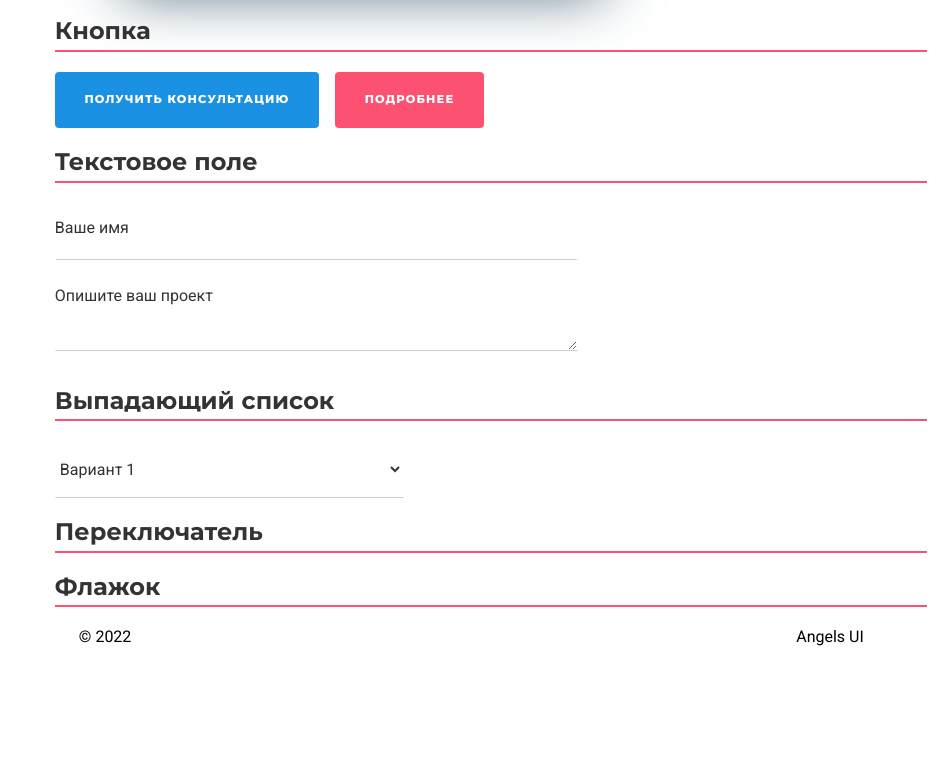
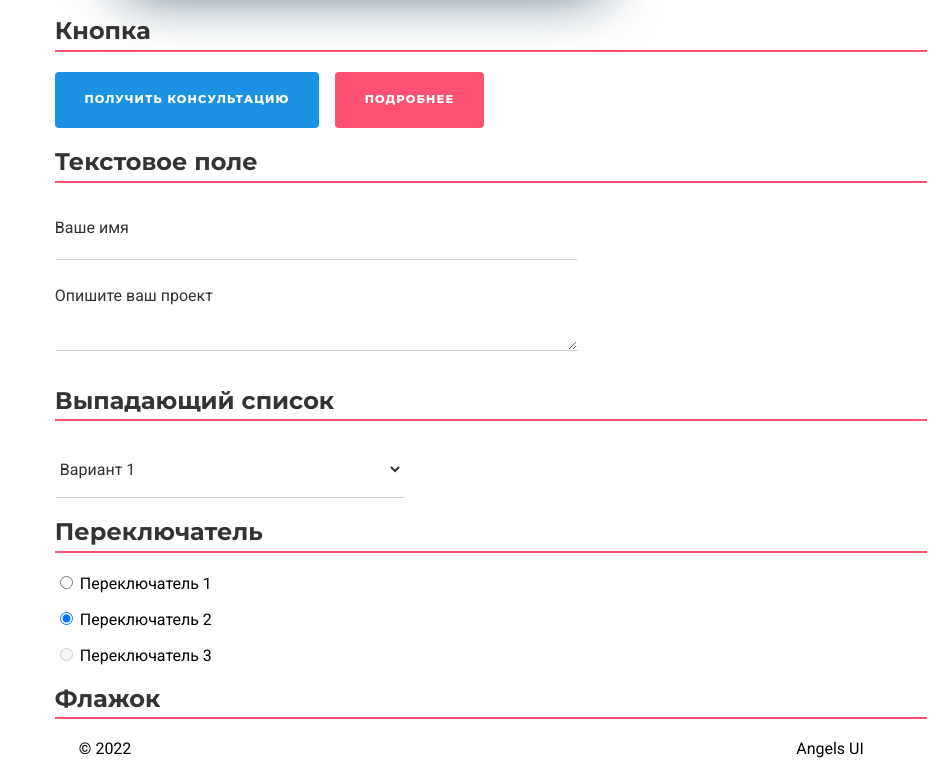
Before and after one commit to VikaYenokyan/AngelsUIkit, a plain HTML site: page index.html in a window 1280 px wide. Shown: the part 3512-4278 px from the top of the page, without its empty margins (345-1280 px from the left). Before the commit the page ends 4166 px from the top, so only its background shows below. Drawn offline with Linux system fonts and the light colour scheme.

Commit message:
feat(content): add radio

```diff
--- a/index.html
+++ b/index.html
@@ -261,6 +261,18 @@
             </section>
             <section id="radio" class="radio">
                 <h2 class="h2">Переключатель</h2>
+                <p>
+                    <input id="ch1" name="check" type="radio" value="1"/>
+                    <label for="ch1">Переключатель 1</label>
+                </p>
+                <p>
+                    <input id="ch2" name="check" type="radio" value="2" checked/>
+                    <label for="ch2">Переключатель 2</label>
+                </p>
+                <p>
+                    <input id="ch3" name="check" type="radio" value="3" disabled/>
+                    <label for="ch3">Переключатель 3</label>
+                </p>
             </section>
             <section id="checkbox" class="checkbox">
                 <h2 class="h2">Флажок</h2>
--- a/style.css
+++ b/style.css
@@ -316,6 +316,12 @@ form{
     display: block;
     width: 60%;
 }
+input{
+    background: #fff;
+    color: #333;
+    font-size: 1rem;
+    font-family: 'Roboto', sans-serif;
+}
 .row input, .row textarea{
     width: 100%;
     box-sizing: border-box;
```
